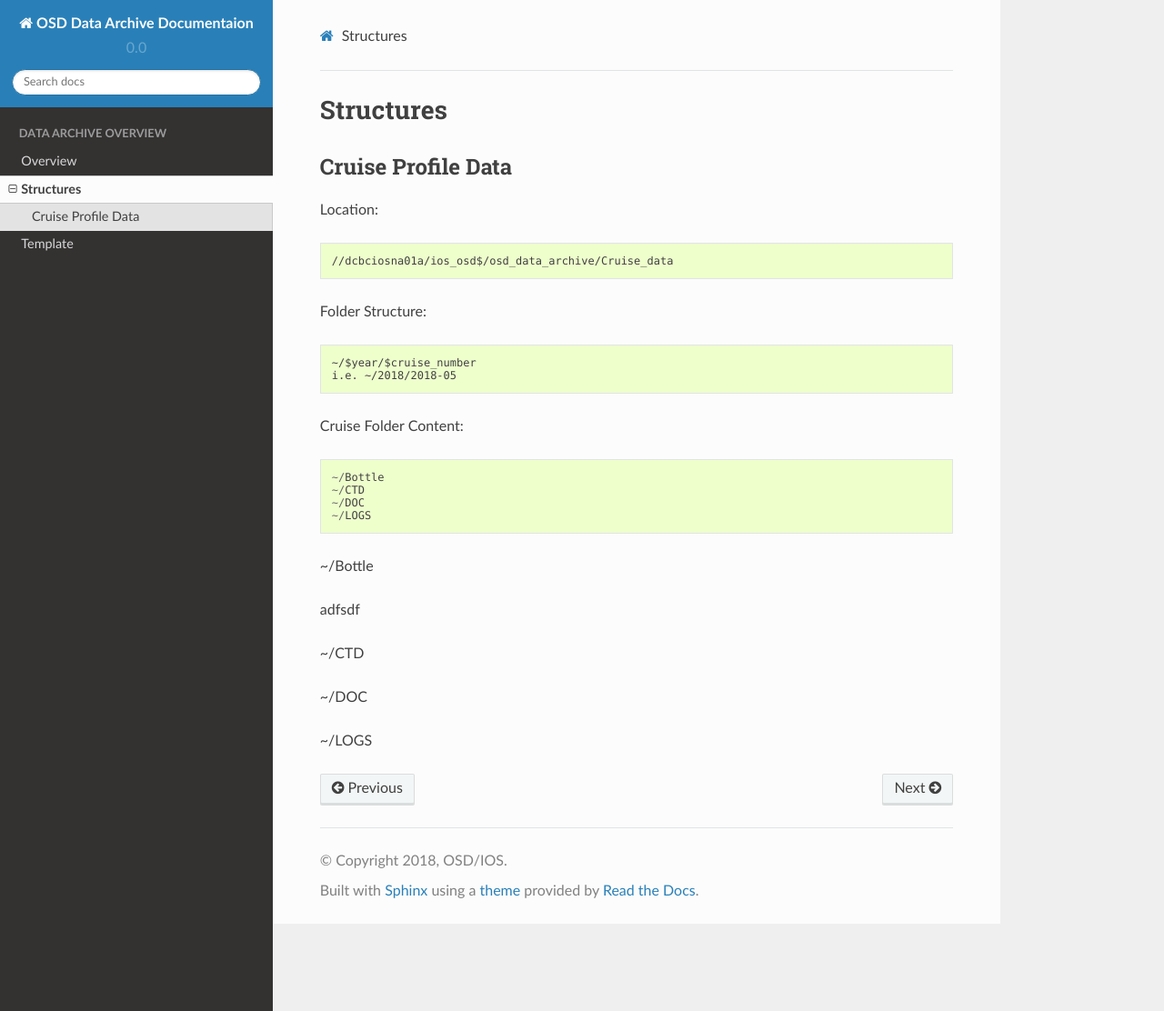
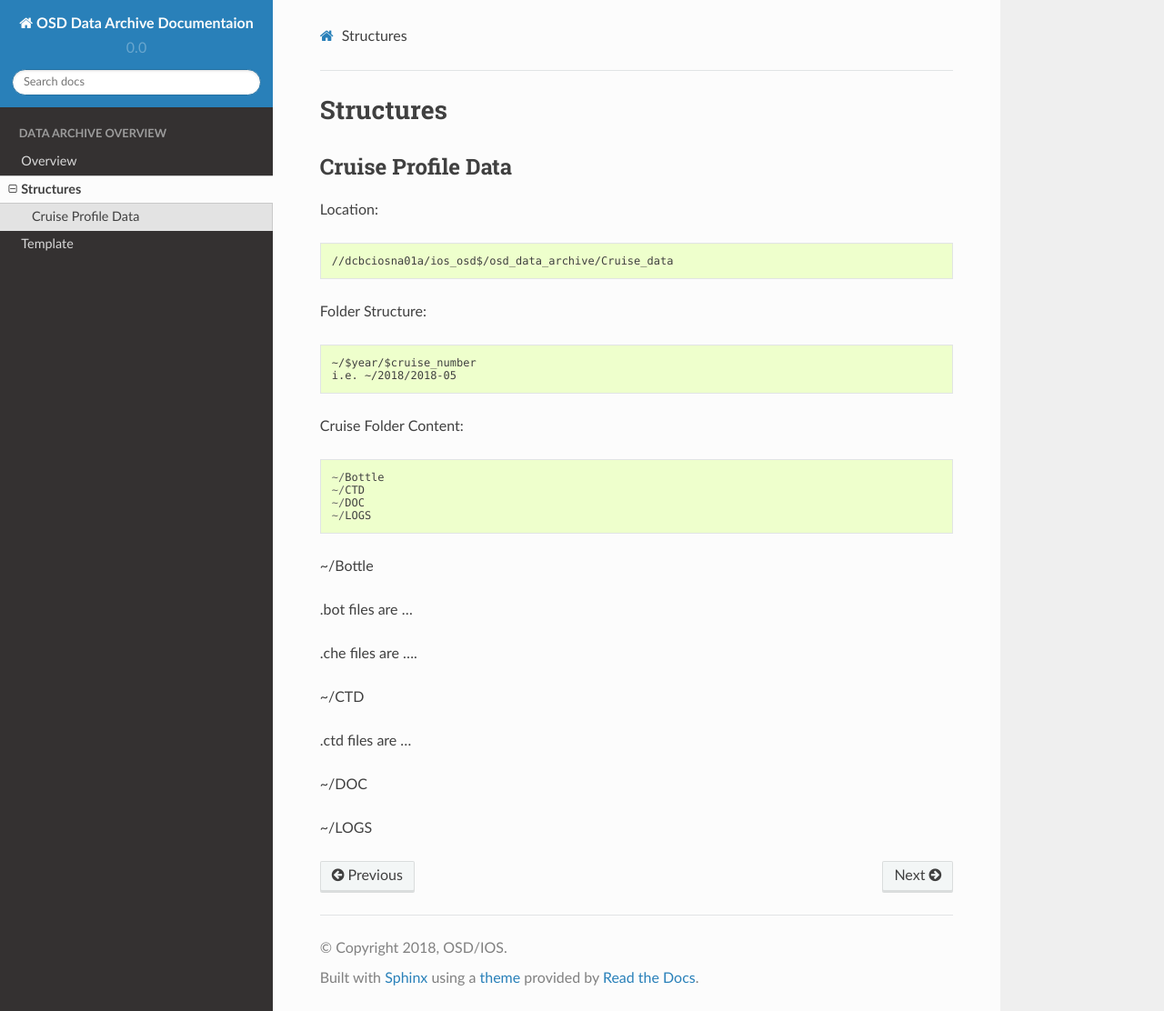
Before and after one commit to onedwd/ios_data, a Sphinx documentation site: the page built from source/structure.rst, in a window 1280 px wide and 1112 px high. Shown: the whole window at 91% size. Built offline with Sphinx 7.4.7 and the Read the Docs theme 2.0.0, drawn with Linux system fonts in a browser that asks for light colours.

Commit message:
updated structures

```diff
--- a/source/structure.rst
+++ b/source/structure.rst
@@ -23,8 +23,13 @@ Cruise Profile Data
 
   - ~/Bottle
 
-    adfsdf
+    .bot files are ...
+
+    .che files are ....
 
   - ~/CTD
+
+    .ctd files are ...
+
   - ~/DOC
   - ~/LOGS
```
